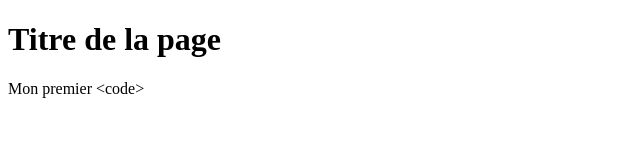
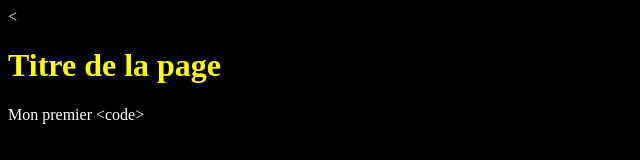
Before and after one commit to NoahSoltermann/premier-code, a plain HTML site: page index.html in a window 1280 px wide. Shown: the whole page, without its empty margins (0-640 px from the left). Drawn offline with Linux system fonts and the light colour scheme.

Commit message:
modif titre

```diff
--- /dev/null
+++ b/css/main.css
@@ -0,0 +1,8 @@
+body {
+    background: black;
+    color: white;
+}
+
+h1 {
+    color: yellow;
+}
--- a/index.html
+++ b/index.html
@@ -8,7 +8,7 @@
     <meta name="viewport" content="width=device-width, initial-scale=1.0">
 
     <!-- Titre de la page -->
-    <title>NobodyKnowsNoNose'sNose | Premier code hihi</title>
+    <title>NobodyKnowsNoNose'sNose | 1er kod mgl</title>
 
     <!-- Auteur -->
     <meta name="author" content="NobodyKnowsNoNose'sNose">
@@ -18,6 +18,8 @@
     <link rel="icon" type="image/png" sizes="32x32" href="./Icons/favicon-32x32.png">
     <link rel="icon" type="image/png" sizes="16x16" href="./Icons/favicon-16x16.png">
     <link rel="manifest" href="./Icons/site.webmanifest">
+    <<!-- Styles CSS-->
+    <link rel="stylesheet" href="css/main.css">
 </head>
 <body>
 <h1>Titre de la page</h1>
```
